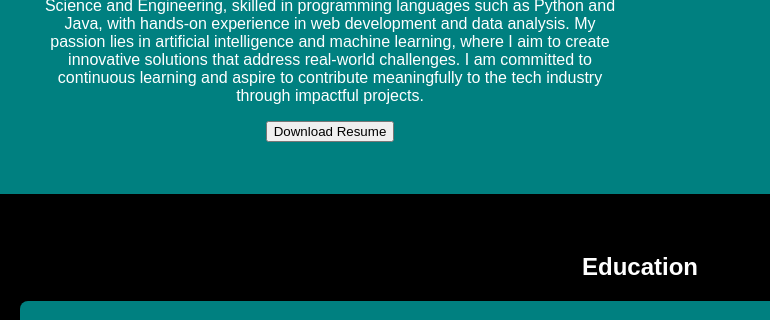
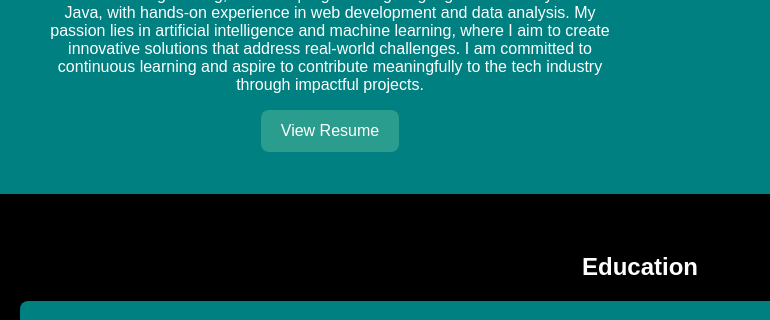
Before and after one commit to Sujatha2108/SUJI_PORTFOLIO, a plain HTML site: page index.html in a window 1280 px wide. Shown: the part 227-547 px from the top of the page, 0-770 px from the left. Drawn offline with Linux system fonts and the light colour scheme; grey boxes are pictures that could not be loaded.

Commit message:
Update index.html

```diff
--- a/index.html
+++ b/index.html
@@ -4,6 +4,7 @@
 <head>
   <meta charset="UTF-8">
   <meta name="viewport" content="width=device-width, initial-scale=1.0">
+
   <style>
     body {
       color: white;
@@ -76,6 +77,23 @@
       border-radius: 50%;
       object-fit: cover;
     }
+
+    /* Style for the resume button */
+    .resume-button {
+      background-color: #2a9d8f;
+      color: white;
+      padding: 12px 20px;
+      border: none;
+      border-radius: 8px;
+      font-size: 16px;
+      cursor: pointer;
+      transition: background-color 0.2s;
+    }
+
+    .resume-button:hover {
+      background-color: #264653;
+    }
+
 
     .education,
     .skills,
@@ -222,7 +240,6 @@
 <body>
   <div class="navbar">
     <div class="navbar-left">
-      <!-- replaced risky logo -->
       <img src="https://cdn.jsdelivr.net/gh/devicons/devicon/icons/github/github-original.svg" alt="Logo">
     </div>
 
@@ -244,11 +261,13 @@
         lies in artificial intelligence and machine learning, where I aim to create innovative solutions that address
         real-world challenges. I am committed to continuous learning and aspire to contribute meaningfully to the tech
         industry through impactful projects.</p>
+
       <a
         href="https://ik.imagekit.io/ghsfju9gl/sujatha_resume%20(1).pdf?updatedAt=1740749556604"
-        download="Sujatha_Resume.pdf">
-        <button class="resume-button">Download Resume</button>
+        target="_blank">
+        <button class="resume-button">View Resume</button>
       </a>
+
     </div>
     <div class="home-right">
       <img
@@ -283,7 +302,6 @@
       </div>
     </section>
 
-    <!-- Skills Section -->
     <section class="skills" id="skills">
       <h2>Skills</h2>
       <ul>
@@ -306,7 +324,6 @@
       </ul>
     </section>
 
-    <!-- Certificates Section -->
     <section class="certificates" id="certificates">
       <h2>Certificates</h2>
       <div class="certificates-container">
@@ -326,7 +343,7 @@
           <h3>MongoDB</h3>
           <p><strong>Institution:</strong> Infosys Springboard</p>
           <p><strong>Completion Date:</strong> Aug 2024</p>
-          <a href="https://ik.imagekit.io/ghsfju9gl/mongodb.jpg?updatedAt=1733995363466" target="_blank">View Certificate</a>
+          <a href="https-://ik.imagekit.io/ghsfju9gl/mongodb.jpg?updatedAt=1733995363466" target="_blank">View Certificate</a>
         </div>
         <div class="certificate-item">
           <h3>Introduction to SQL</h3>
@@ -338,7 +355,6 @@
     </section>
   </div>
 
-  <!-- Contact Section -->
   <section class="contact" id="contact">
     <h2>Contact</h2>
     <div class="contact-info">
@@ -353,7 +369,7 @@
       <a href="https://github.com/Sujatha2108" target=_blank>
         <img src="https://cdn.jsdelivr.net/gh/devicons/devicon/icons/github/github-original.svg" alt="GitHub" class="social-icon">
       </a>
-      <a href="https://www.instagram.com/your-profile" target="_blank">
+      <a href="#" target="_blank">
         <img src="https://upload.wikimedia.org/wikipedia/commons/e/e7/Instagram_logo_2016.svg" alt="Instagram" class="social-icon">
       </a>
     </div>
```
